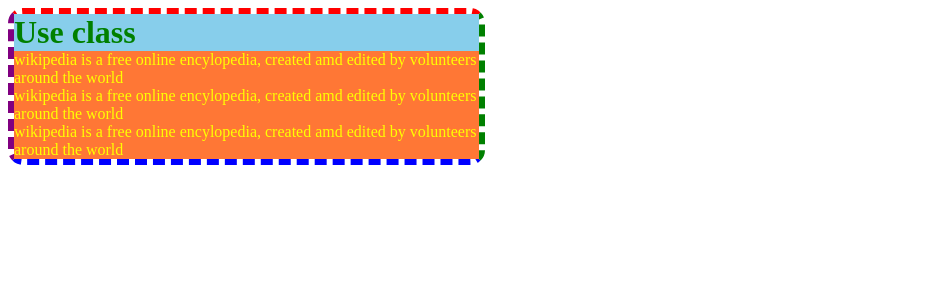
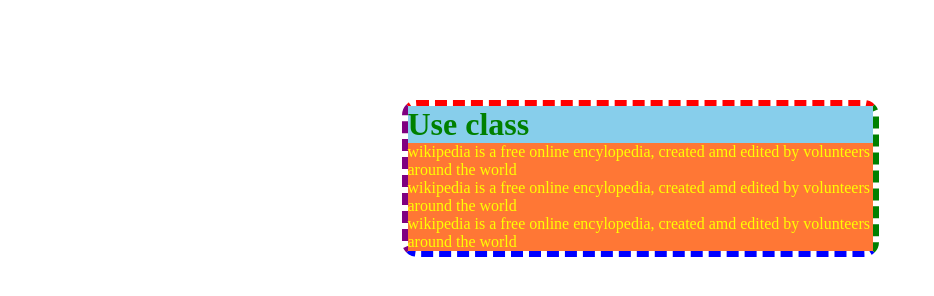
Before and after one commit to EliShtarker/22.10.2023, a plain HTML site: page homework collection/home work 05/index.html in a window 1280 px wide. Shown: the whole page, without its empty margins (0-934 px from the left). Drawn offline with Linux system fonts and the light colour scheme.

Commit message:
Add files via upload

```diff
--- a/homework collection/home work 05/css.css
+++ b/homework collection/home work 05/css.css
@@ -1,3 +1,10 @@
+body{
+    display: flex;
+    justify-content: center;
+    margin-top: 100px;
+}
+
+
 #container1{
     background-color:white;
     width: 465px;
```
